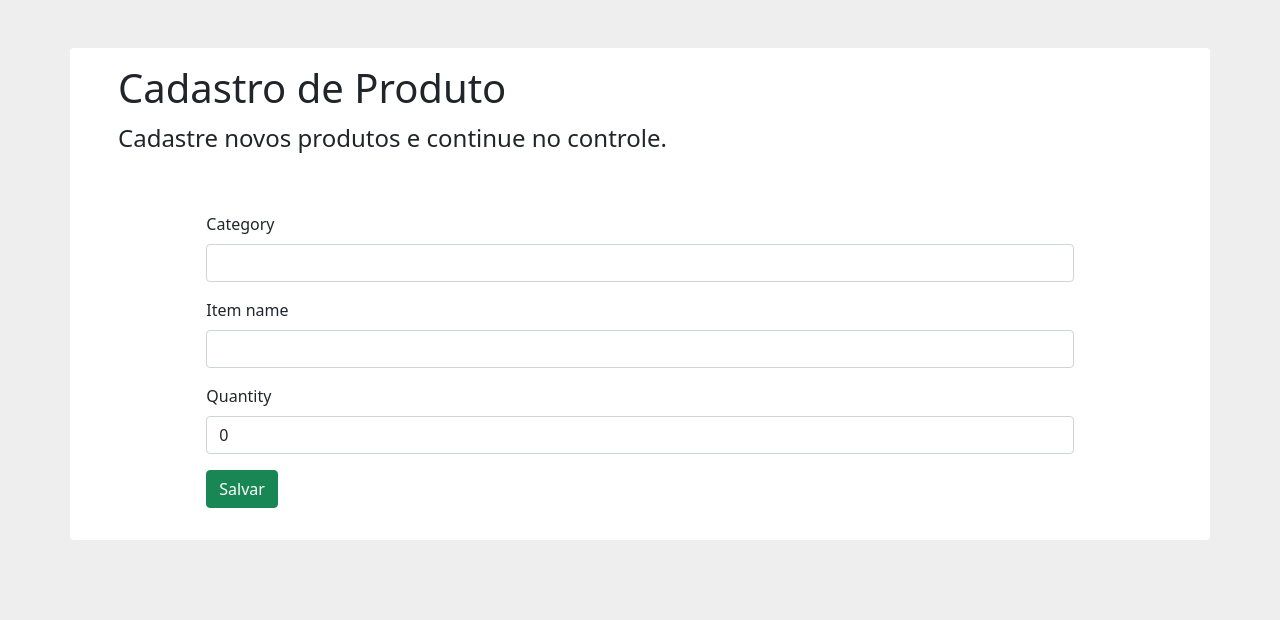
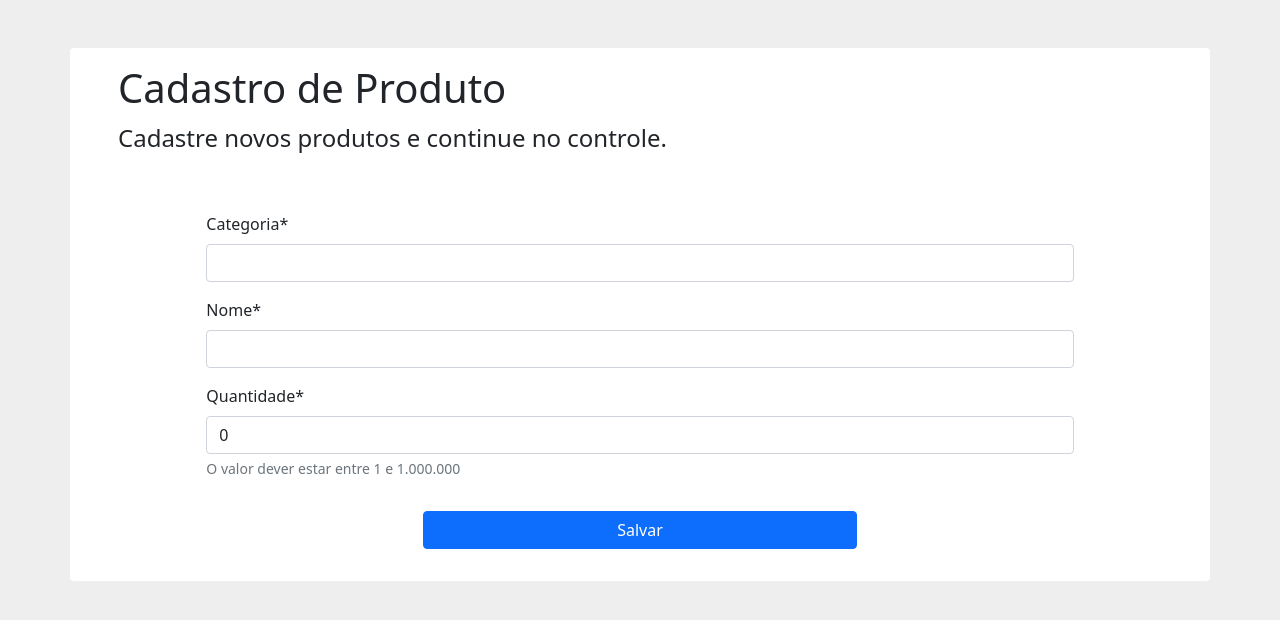
Before and after one commit to WellingtonFidelis/stock-management, a Django app: page /create-item in a window 1280 px wide. Shown: the part 56-676 px from the top of the page. Run offline with Django 4.2, Linux system fonts and the light colour scheme; some libraries are stand-ins or nearby versions.

Commit message:
feat(backend/frontend): adding crispy configurations to improve the forms to add an item and to search by category and/or item name.

```diff
--- a/stock_management/forms.py
+++ b/stock_management/forms.py
@@ -1,7 +1,110 @@
 from django import forms
 from stock_management.models import Stock
 
+from crispy_forms.helper import FormHelper
+from crispy_forms.layout import (
+    Layout,
+    Field,
+    Fieldset,
+    Div,
+    HTML,
+    ButtonHolder,
+    Submit,
+    Row,
+    Column,
+)
+
+
 class StockCreateForm(forms.ModelForm):
-   class Meta:
-     model = Stock
-     fields = ['category', 'item_name', 'quantity']
+    class Meta:
+        model = Stock
+        fields = ["category", "item_name", "quantity"]
+
+    def __init__(self, *args, **kargs):
+        super().__init__(*args, **kargs)
+        self.helper = FormHelper()
+
+        self.helper.form_id = "form-create-item"
+        self.helper.form_class = "g-3"
+        self.helper.form_method = "post"
+        self.helper.layout = Layout(
+            Row(
+                Column(
+                    Field("category", css_class="form-control col-4 mb-0"),
+                    Field("item_name", css_class="form-control col-4 mb-0"),
+                    Field("quantity", css_class="form-control col-4 mb-0"),
+                ),
+                css_class="mb-3",
+            ),
+            Row(Submit("submit", "Salvar", css_class=""), css_class="col-6 mx-auto"),
+        )
+
+    category = forms.CharField(
+        label="Categoria",
+        # max_length=80,
+        required=True,
+    )
+
+    item_name = forms.CharField(
+        label="Nome",
+        # max_length=80,
+        required=True,
+    )
+
+    quantity = forms.IntegerField(
+        label="Quantidade",
+        # max_length=80,
+        initial=0,
+        max_value=1000000,
+        min_value=1,
+        step_size=1,
+        help_text="O valor dever estar entre 1 e 1.000.000",
+        error_messages={
+            "required": "Por favor insira um valor",
+            "invalid": "O valor tem que ser maior que 0 e menor que 1.000.000.",
+        },
+        required=True,
+    )
+
+
+class StockSearchForm(forms.ModelForm):
+    class Meta:
+        model = Stock
+        fields = ["category", "item_name"]
+
+    # Creating an instance level helper
+    def __init__(self, *args, **kargs):
+        super().__init__(*args, **kargs)
+        self.helper = FormHelper()
+
+        self.helper.form_id = "form-search-items"
+        self.helper.form_class = "form-inline"
+        # self.helper.label_class = "col-4"
+        # self.helper.field_class = "col-4"
+        self.helper.form_method = "post"
+        # self.helper.form_action = "submit_survey"
+
+        self.helper.layout = Layout(
+            Row(
+                Column("category", css_class="form-group col-4 mb-0"),
+                Column("item_name", css_class="form-group col-4 mb-0"),
+                Column(
+                    Submit("submit", "Pesquisar"),
+                    css_class="form-group col-2 mb-0 mt-3",
+                ),
+                css_class="form-row align-items-center justify-content-center",
+            ),
+        )
+
+        # self.helper.add_input(Submit("Pesquisar", "Submit"))
+
+    category = forms.CharField(
+        label="Categoria",
+        # max_length=80,
+        required=False,
+    )
+    item_name = forms.CharField(
+        label="Nome",
+        # max_length=80,
+        required=False,
+    )
--- a/stock_management/views.py
+++ b/stock_management/views.py
@@ -1,6 +1,6 @@
 from django.shortcuts import render, redirect
 from stock_management.models import Stock
-from stock_management.forms import StockCreateForm
+from stock_management.forms import StockCreateForm, StockSearchForm
 
 # Create your views here.
 
@@ -22,7 +22,27 @@ def listItemsView(request):
     sub_title = "Aqui você a lista de seus produtos"
     template = "pages/list-items.html"
     queryset = Stock.objects.all()
-    context = {"title": title, "sub_title": sub_title, "products": queryset}
+    form = StockSearchForm(request.POST or None)
+
+    context = {
+        "title": title,
+        "sub_title": sub_title,
+        "products": queryset,
+        "form": form,
+    }
+
+    if request.method == "POST":
+        queryset = Stock.objects.filter(
+            category__icontains=form["category"].value(),
+            item_name__icontains=form["item_name"].value(),
+        )
+
+        context = {
+            "title": title,
+            "sub_title": sub_title,
+            "products": queryset,
+            "form": form,
+        }
 
     return render(request=request, context=context, template_name=template)
 
--- a/templates/pages/create-item.html
+++ b/templates/pages/create-item.html
@@ -23,8 +23,8 @@
             <div>
                 <form action="" method="post">
                     {% csrf_token %}
-                    {{ form | crispy }}
-                    <input type="submit" class="btn btn-success btn-block" value="Salvar">
+                    {% crispy form %}
+                    <!-- <input type="submit" class="btn btn-success btn-block" value="Salvar"> -->
                 </form>
             </div>
         </div>
```
Also changed, not shown: templates/pages/list-items.html (+11 -0 lines).
